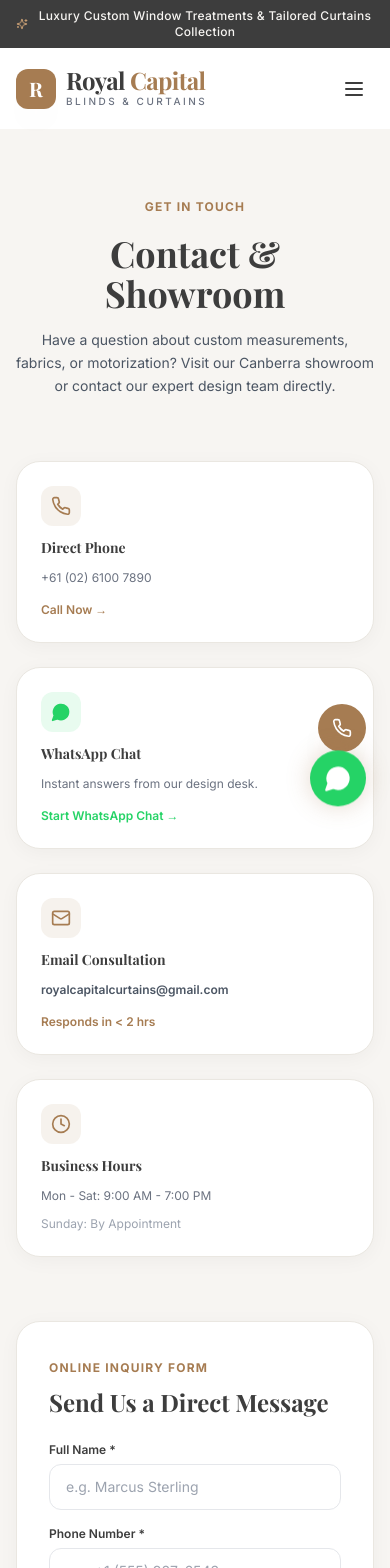
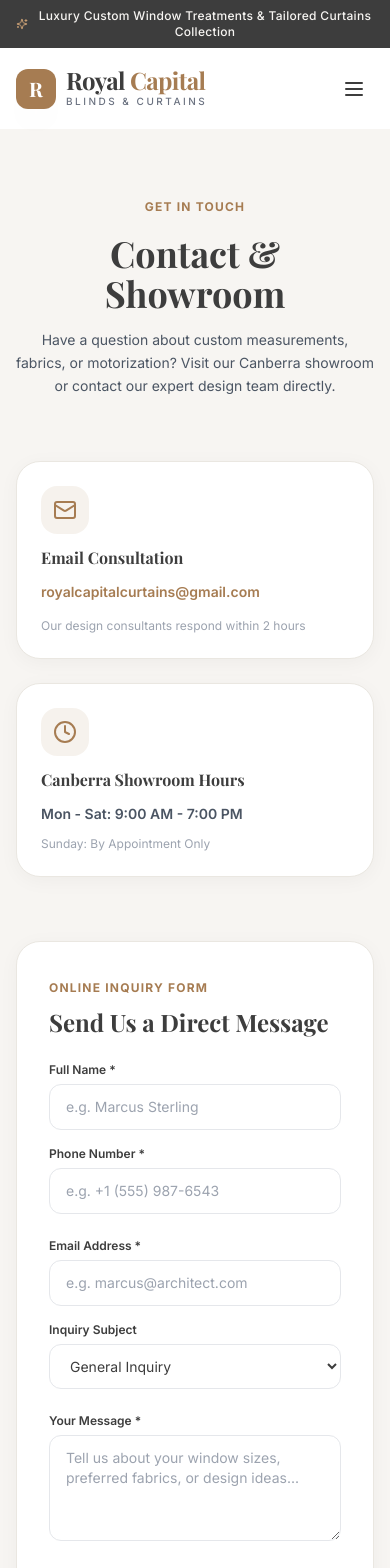
Before and after one commit to Trigerxx3/blinds, a Next.js app: page /contact in a window 390 px wide. Shown: the top 1568 px of the page. Built offline with nearby package versions, Linux system fonts and the light colour scheme; a web font is replaced by a local one.

Commit message:
Remove all phone numbers, direct phone call links, and WhatsApp chat triggers across the entire website

```diff
--- a/src/app/contact/page.tsx
+++ b/src/app/contact/page.tsx
@@ -1,7 +1,7 @@
 'use client';
 
 import React, { useState } from 'react';
-import { Phone, Mail, MapPin, Clock, MessageCircle, Send, CheckCircle2, Sparkles, ExternalLink } from 'lucide-react';
+import { Mail, MapPin, Clock, Send, CheckCircle2, Sparkles, ExternalLink } from 'lucide-react';
 import { useStore } from '@/context/StoreContext';
 
 export default function ContactPage() {
@@ -75,52 +75,25 @@ export default function ContactPage() {
         </div>
 
         {/* Contact Info Cards */}
-        <div className="grid grid-cols-1 sm:grid-cols-2 lg:grid-cols-4 gap-6">
-          <div className="bg-white p-6 rounded-3xl border border-warmGrey shadow-card space-y-3">
-            <div className="w-10 h-10 rounded-xl bg-primary/10 text-primary flex items-center justify-center">
-              <Phone className="w-5 h-5" />
+        <div className="grid grid-cols-1 sm:grid-cols-2 gap-6 max-w-4xl mx-auto">
+          <div className="bg-white p-6 sm:p-8 rounded-3xl border border-warmGrey shadow-card space-y-3">
+            <div className="w-12 h-12 rounded-2xl bg-primary/10 text-primary flex items-center justify-center">
+              <Mail className="w-6 h-6" />
             </div>
-            <h3 className="font-bold text-accent text-sm">Direct Phone</h3>
-            <p className="text-xs text-gray-500">+61 (02) 6100 7890</p>
-            <a href="tel:+61261007890" className="text-xs font-semibold text-primary hover:underline block pt-1">
-              Call Now →
+            <h3 className="font-bold text-accent text-base">Email Consultation</h3>
+            <a href={`mailto:${targetEmail}`} className="text-sm text-primary font-semibold hover:underline block">
+              {targetEmail}
             </a>
+            <span className="text-xs text-gray-400 block pt-1">Our design consultants respond within 2 hours</span>
           </div>
 
-          <div className="bg-white p-6 rounded-3xl border border-warmGrey shadow-card space-y-3">
-            <div className="w-10 h-10 rounded-xl bg-[#25D366]/10 text-[#25D366] flex items-center justify-center">
-              <MessageCircle className="w-5 h-5 fill-current" />
+          <div className="bg-white p-6 sm:p-8 rounded-3xl border border-warmGrey shadow-card space-y-3">
+            <div className="w-12 h-12 rounded-2xl bg-primary/10 text-primary flex items-center justify-center">
+              <Clock className="w-6 h-6" />
             </div>
-            <h3 className="font-bold text-accent text-sm">WhatsApp Chat</h3>
-            <p className="text-xs text-gray-500">Instant answers from our design desk.</p>
-            <a
-              href={`https://wa.me/${whatsappNumber}?text=${defaultMsg}`}
-              target="_blank"
-              rel="noopener noreferrer"
-              className="text-xs font-semibold text-[#25D366] hover:underline block pt-1"
-            >
-              Start WhatsApp Chat →
-            </a>
-          </div>
-
-          <div className="bg-white p-6 rounded-3xl border border-warmGrey shadow-card space-y-3">
-            <div className="w-10 h-10 rounded-xl bg-primary/10 text-primary flex items-center justify-center">
-              <Mail className="w-5 h-5" />
-            </div>
-            <h3 className="font-bold text-accent text-sm">Email Consultation</h3>
-            <a href={`mailto:${targetEmail}`} className="text-xs text-gray-600 hover:text-primary hover:underline block font-semibold">
-              {targetEmail}
-            </a>
-            <span className="text-xs font-semibold text-primary block pt-1">Responds in &lt; 2 hrs</span>
-          </div>
-
-          <div className="bg-white p-6 rounded-3xl border border-warmGrey shadow-card space-y-3">
-            <div className="w-10 h-10 rounded-xl bg-primary/10 text-primary flex items-center justify-center">
-              <Clock className="w-5 h-5" />
-            </div>
-            <h3 className="font-bold text-accent text-sm">Business Hours</h3>
-            <p className="text-xs text-gray-500">Mon - Sat: 9:00 AM - 7:00 PM</p>
-            <p className="text-xs text-gray-400">Sunday: By Appointment</p>
+            <h3 className="font-bold text-accent text-base">Canberra Showroom Hours</h3>
+            <p className="text-sm text-gray-600 font-semibold">Mon - Sat: 9:00 AM - 7:00 PM</p>
+            <p className="text-xs text-gray-400">Sunday: By Appointment Only</p>
           </div>
         </div>
 
--- a/src/components/home/CallToActionBanner.tsx
+++ b/src/components/home/CallToActionBanner.tsx
@@ -2,12 +2,9 @@
 
 import React from 'react';
 import Link from 'next/link';
-import { Phone, MessageCircle, Sparkles } from 'lucide-react';
+import { Mail, Sparkles } from 'lucide-react';
 
 export const CallToActionBanner: React.FC = () => {
-  const whatsappNumber = '18005557890';
-  const defaultMsg = encodeURIComponent("Hello Royal Capital! I would like to inquire about custom blinds and curtains for my space.");
-
   return (
     <section className="relative py-20 bg-accent text-white overflow-hidden">
       {/* Subtle Background Pattern */}
@@ -24,26 +21,16 @@ export const CallToActionBanner: React.FC = () => {
         </h2>
 
         <p className="text-gray-300 text-base max-w-xl mx-auto font-light leading-relaxed">
-          Reach out to our window design specialists. We will guide you through fabric choices, motorization options, and provide a transparent custom quote.
+          Reach out to our Canberra window design specialists. We will guide you through fabric choices, motorization options, and provide tailored recommendations.
         </p>
 
-        <div className="flex flex-col sm:flex-row items-center justify-center gap-4 pt-2">
-          <a
-            href={`https://wa.me/${whatsappNumber}?text=${defaultMsg}`}
-            target="_blank"
-            rel="noopener noreferrer"
-            className="w-full sm:w-auto inline-flex items-center justify-center gap-3 bg-[#25D366] hover:bg-[#20ba59] text-white font-semibold text-sm uppercase tracking-wider px-8 py-4 rounded-full shadow-glow transition-all transform hover:scale-105"
-          >
-            <MessageCircle className="w-5 h-5 fill-current" />
-            <span>Chat on WhatsApp</span>
-          </a>
-
+        <div className="flex justify-center pt-2">
           <Link
             href="/contact"
-            className="w-full sm:w-auto inline-flex items-center justify-center gap-3 bg-white/10 hover:bg-white/20 text-white font-semibold text-sm uppercase tracking-wider px-8 py-4 rounded-full border border-white/20 transition-all"
+            className="inline-flex items-center justify-center gap-3 bg-primary hover:bg-primary-dark text-white font-semibold text-sm uppercase tracking-wider px-9 py-4 rounded-full shadow-luxury hover:shadow-glow transition-all transform hover:-translate-y-0.5"
           >
-            <Phone className="w-4 h-4 text-primary-light" />
-            <span>Contact Showroom</span>
+            <Mail className="w-4 h-4 text-white" />
+            <span>Send Email Inquiry</span>
           </Link>
         </div>
       </div>
--- a/src/components/layout/Footer.tsx
+++ b/src/components/layout/Footer.tsx
@@ -106,10 +106,6 @@ export const Footer: React.FC = () => {
                 <span>15 Constitution Ave, Canberra ACT 2601, Australia</span>
               </li>
               <li className="flex items-center gap-3">
-                <Phone className="w-4 h-4 text-primary-light shrink-0" />
-                <span>+61 (02) 6100 7890</span>
-              </li>
-              <li className="flex items-center gap-3">
                 <Mail className="w-4 h-4 text-primary-light shrink-0" />
                 <a href="mailto:royalcapitalcurtains@gmail.com" className="hover:text-primary-light transition-colors">
                   royalcapitalcurtains@gmail.com
--- a/src/components/layout/Navbar.tsx
+++ b/src/components/layout/Navbar.tsx
@@ -3,7 +3,7 @@
 import React, { useState, useEffect } from 'react';
 import Link from 'next/link';
 import { usePathname } from 'next/navigation';
-import { Menu, X, Phone, Mail, Sparkles } from 'lucide-react';
+import { Menu, X, Mail, Sparkles } from 'lucide-react';
 
 export const Navbar: React.FC = () => {
   const [isScrolled, setIsScrolled] = useState(false);
@@ -90,14 +90,6 @@ export const Navbar: React.FC = () => {
 
           {/* Right Action Buttons */}
           <div className="hidden lg:flex items-center gap-4">
-            <a
-              href="tel:+61261007890"
-              className="flex items-center gap-2 text-xs font-semibold text-accent hover:text-primary transition-colors px-3.5 py-2 rounded-xl bg-secondary"
-            >
-              <Phone className="w-4 h-4 text-primary" />
-              <span>+61 (02) 6100 7890</span>
-            </a>
-
             <Link
               href="/contact"
               className="flex items-center gap-2 bg-primary hover:bg-primary-dark text-white text-xs uppercase tracking-wider font-semibold px-5 py-2.5 rounded-full shadow-luxury hover:shadow-glow transition-all transform hover:-translate-y-0.5"
@@ -138,13 +130,6 @@ export const Navbar: React.FC = () => {
               );
             })}
             <div className="pt-3 border-t border-gray-100 flex flex-col gap-2.5">
-              <a
-                href="tel:+61261007890"
-                className="flex items-center justify-center gap-2 text-sm font-semibold text-accent py-2.5 rounded-xl bg-secondary"
-              >
-                <Phone className="w-4 h-4 text-primary" />
-                <span>Call Us: +61 (02) 6100 7890</span>
-              </a>
               <Link
                 href="/contact"
                 onClick={() => setMobileMenuOpen(false)}
--- a/src/components/ui/FloatingActions.tsx
+++ b/src/components/ui/FloatingActions.tsx
@@ -1,36 +1,7 @@
 'use client';
 
 import React from 'react';
-import { Phone, MessageCircle } from 'lucide-react';
 
 export const FloatingActions: React.FC = () => {
-  const whatsappNumber = '61261007890';
-  const defaultMsg = encodeURIComponent("Hello Royal Capital! I'm interested in learning more about your custom window blinds and curtains collection in Canberra.");
-
-  return (
-    <div className="fixed bottom-6 right-6 z-40 flex flex-col items-end gap-3 pointer-events-auto">
-      {/* Floating Direct Call Button */}
-      <a
-        href="tel:+61261007890"
-        aria-label="Call Royal Capital Customer Care"
-        className="w-12 h-12 bg-primary hover:bg-primary-dark text-white rounded-full flex items-center justify-center shadow-luxury transition-all transform hover:scale-110"
-        title="Call Royal Capital Canberra"
-      >
-        <Phone className="w-5 h-5" />
-      </a>
-
-      {/* Floating WhatsApp Button */}
-      <a
-        href={`https://wa.me/${whatsappNumber}?text=${defaultMsg}`}
-        target="_blank"
-        rel="noopener noreferrer"
-        aria-label="Chat on WhatsApp"
-        className="w-14 h-14 bg-[#25D366] hover:bg-[#20ba59] text-white rounded-full flex items-center justify-center shadow-glow transition-all transform hover:scale-110 animate-bounce"
-        style={{ animationDuration: '3s' }}
-        title="Chat on WhatsApp"
-      >
-        <MessageCircle className="w-7 h-7 fill-current" />
-      </a>
-    </div>
-  );
+  return null;
 };
```
Also changed, not shown: src/app/collections/[id]/page.tsx (+3 -13 lines).
